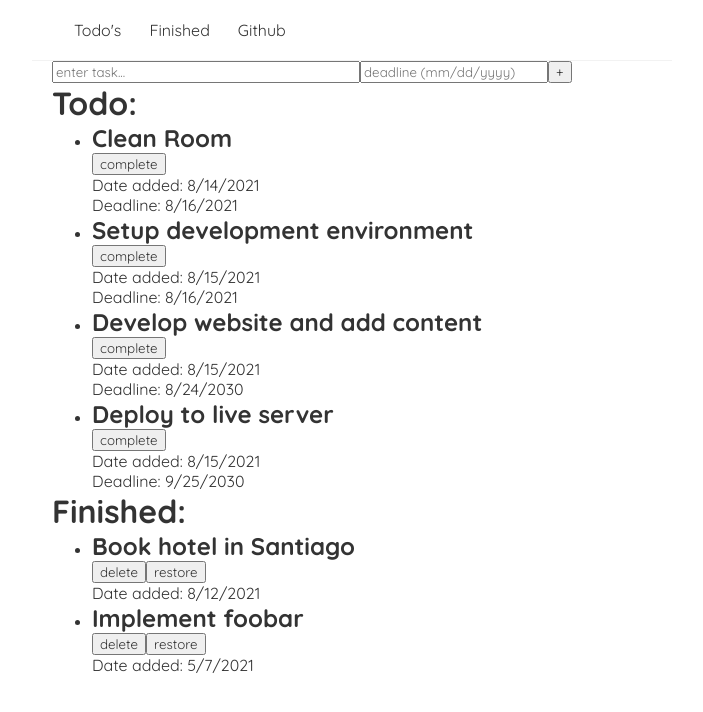
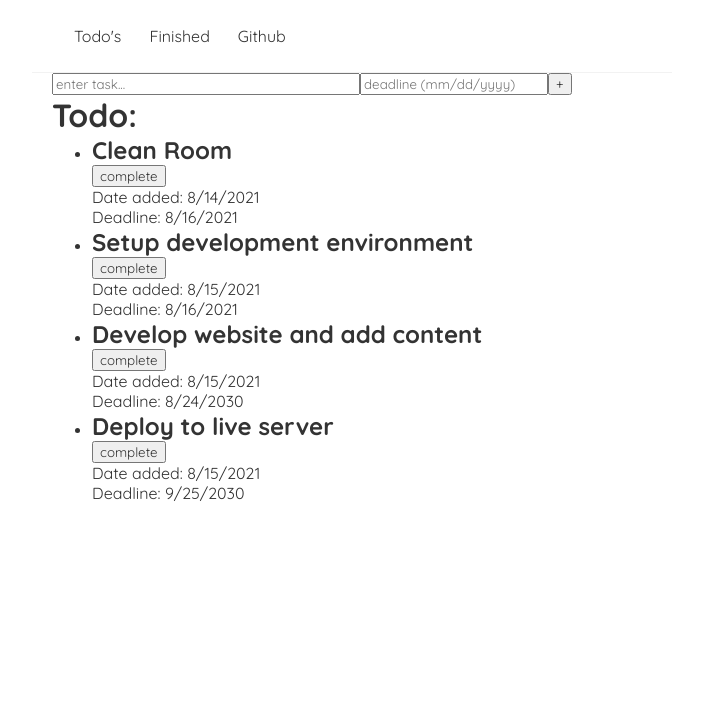
Before and after one commit to enPlace/react-todo-list, a React (Create React App) app: page / in a window 1280 px wide. Shown: the top 712 px of the page, without its empty margins (288-991 px from the left). Built offline with nearby package versions, Linux system fonts and the light colour scheme.

Commit message:
Add tabbing functions to show/hide todo and finished lists

```diff
--- a/src/App.js
+++ b/src/App.js
@@ -5,6 +5,7 @@ import Finished from "./Components/Finished";
 
 function App() {
   const [idCounter, setIdCounter] = useState(7);
+  const [showHide, setShowHide] = useState("todo")
   const [todoList, setTodoList] = useState([
     {
       title: "Clean Room",
@@ -68,13 +69,18 @@ function App() {
     newTodo.unshift(restoredItem[0]);
     setTodoList(newTodo);
   }
-
-
   const handleChange = (e) => {
     setNewTask({
       ...newTask,
       [e.target.name]: e.target.value,
     })
+  }
+  const handleShowHide = (id) =>{
+    if (id === "todo"){
+      setShowHide("todo")
+    }else if (id ==="finished"){
+      setShowHide("finished")
+    }
   }
 
   function handleAddTask() {
@@ -92,18 +98,20 @@ function App() {
 
   return (
     <div className="App">
-      <Navbar></Navbar>
+      <Navbar handleShowHide = {handleShowHide}></Navbar>
       <Todos
         todoList={todoList}
         handleComplete={handleComplete}
         handleAddTask={handleAddTask}
         handleChange = {handleChange}
         newTask = {newTask}
+        showHide = {showHide}
       ></Todos>
       <Finished
         finishedList={finishedList}
         handleDelete={handleDelete}
         handleRestore={handleRestore}
+        showHide= {showHide}
       ></Finished>
     </div>
   );
--- a/src/Components/Finished.js
+++ b/src/Components/Finished.js
@@ -1,6 +1,8 @@
-const Finished = ({finishedList, handleDelete, handleRestore}) => {
+const Finished = ({finishedList, handleDelete, handleRestore, showHide}) => {
+  let display = showHide === "finished" ? "" : "hide"
+
   return (
-    <div className="finished list-container">
+    <div className={"finished list-container " +display}>
       <h1>Finished:</h1>
       <ul className="finished-list">
         {finishedList.map((item) => (
--- a/src/Components/Navbar.js
+++ b/src/Components/Navbar.js
@@ -1,10 +1,10 @@
-const Navbar = () => {
+const Navbar = ({handleShowHide}) => {
   return (
     <nav className="navbar">
       <div className="links">
-        <a href="/">Todo's</a>
-        <a href="/finished">Finished</a>
-        <a href="https://github.com/enPlace/react-todo-list">Github</a>
+        <p name = "todo" onClick = {()=>handleShowHide("todo")}>Todo's</p>
+        <p name = "finished"  onClick = {()=>{handleShowHide("finished")}}>Finished</p>
+        <a href="https://github.com/enPlace/react-todo-list"  target="_blank">Github</a>
       </div>
     </nav>
   );
--- a/src/Components/Todos/Todos.js
+++ b/src/Components/Todos/Todos.js
@@ -4,9 +4,12 @@ const Todos = ({
   handleAddTask,
   handleChange,
   newTask,
+  showHide
 }) => {
+  let display = showHide!=="todo" ? "hide" : ""
+
   return (
-    <div className="todos list-container">
+    <div className={"todos list-container " + display}>
       <div className="input">
         <form
           onSubmit={(e) => {
--- a/src/index.css
+++ b/src/index.css
@@ -13,11 +13,24 @@
   max-width: 600px;
   margin: 0 auto;
   border-bottom: 1px solid #f2f2f2;
+
+}
+.links{
+  display: flex;
 }
 .navbar h1 {
   color: #f1356d;
 }
 
+.navbar p {
+  margin-left: 16px;
+  text-decoration: none;
+  padding: 6px;
+}
+.navbar p:hover {
+  color: #f1356d;
+  cursor: pointer;
+}
 .navbar a {
   margin-left: 16px;
   text-decoration: none;
@@ -25,10 +38,14 @@
 }
 .navbar a:hover {
   color: #f1356d;
+  cursor: pointer;
 }
 .list-container{
   margin: 0 auto;
   max-width: 600px;
+}
+.list-container.hide{
+  display: none;
 }
 form{
   margin: 0 auto;
```
